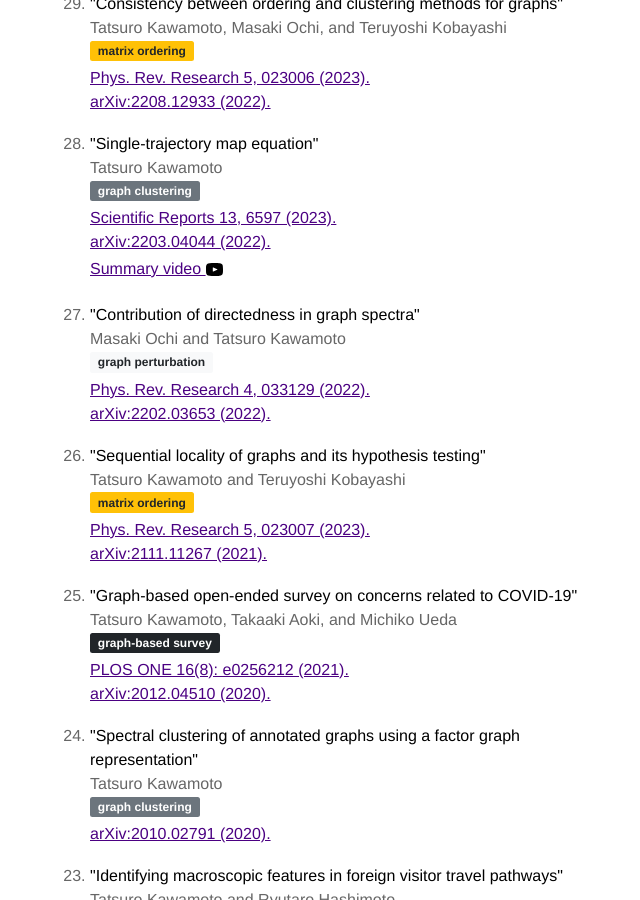
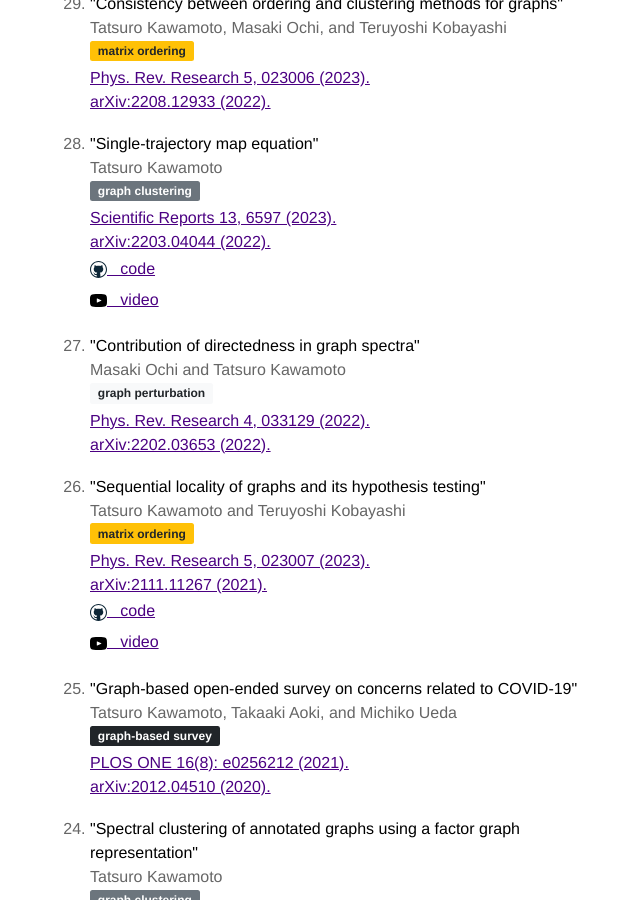
Before and after one commit to tatsuro-kawamoto/tatsuro-kawamoto.github.io, a Jekyll site: the page built from index.html, in a window 1280 px wide and 900 px high, scrolled down 842 px. Shown: the whole window, without its empty margins (290-930 px from the left). Built offline with Jekyll 4.4.1, drawn with Linux system fonts in a browser that asks for light colours.

Commit message:
Update index.html

```diff
--- a/index.html
+++ b/index.html
@@ -36,9 +36,13 @@ title: Home
     </h4>
     <a href="https://www.nature.com/articles/s41598-023-33880-y" target="_blank">Scientific Reports 13, 6597 (2023).</a><br />
     <a href="https://arxiv.org/abs/2203.04044" target="_blank">arXiv:2203.04044 (2022).</a><br />
+    <a class="link" data-title="https://github.com/tatsuro-kawamoto/single-trajectory_map_equation" href="https://github.com/tatsuro-kawamoto/single-trajectory_map_equation" target="_blank">
+        <svg class="icon icon-github"><use xlink:href="#icon-github"></use></svg>
+        &nbsp; code
+    </a><br />
     <a class="link" data-title="https://www.youtube.com/watch?v=q7wvVRAvgNA" href="https://www.youtube.com/watch?v=q7wvVRAvgNA" target="_blank">
-        Summary video
         <svg class="icon icon-youtube"><use xlink:href="#icon-youtube"></use></svg>
+        &nbsp; video
     </a>
   </li>
   <br />
@@ -59,7 +63,15 @@ title: Home
       <span class="badge bg-warning text-dark me-2">matrix ordering</span>
     </h4>
     <a href="https://journals.aps.org/prresearch/abstract/10.1103/PhysRevResearch.5.023007" target="_blank">Phys. Rev. Research 5, 023007 (2023).</a><br />
-    <a href="https://arxiv.org/abs/2111.11267" target="_blank">arXiv:2111.11267 (2021).</a>
+    <a href="https://arxiv.org/abs/2111.11267" target="_blank">arXiv:2111.11267 (2021).</a><br />
+    <a class="link" data-title="https://github.com/tatsuro-kawamoto/sequential_locality" href="https://github.com/tatsuro-kawamoto/sequential_locality" target="_blank">
+        <svg class="icon icon-github"><use xlink:href="#icon-github"></use></svg>
+        &nbsp; code
+    </a><br />
+    <a class="link" data-title="https://www.youtube.com/watch?v=E4yCitEo0o0" href="https://www.youtube.com/watch?v=E4yCitEo0o0" target="_blank">
+        <svg class="icon icon-youtube"><use xlink:href="#icon-youtube"></use></svg>
+        &nbsp; video
+    </a>
   </li>
   <br />
   <li>
```
